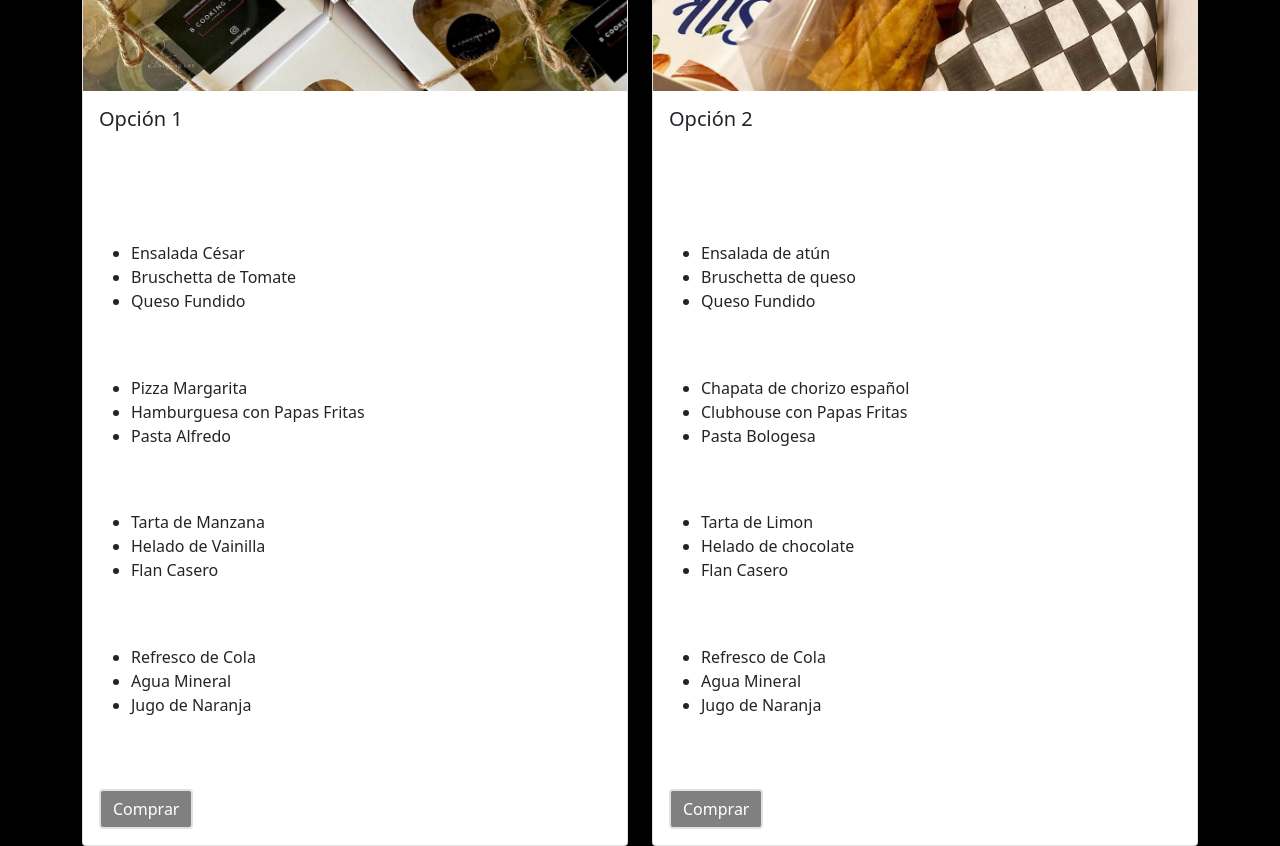
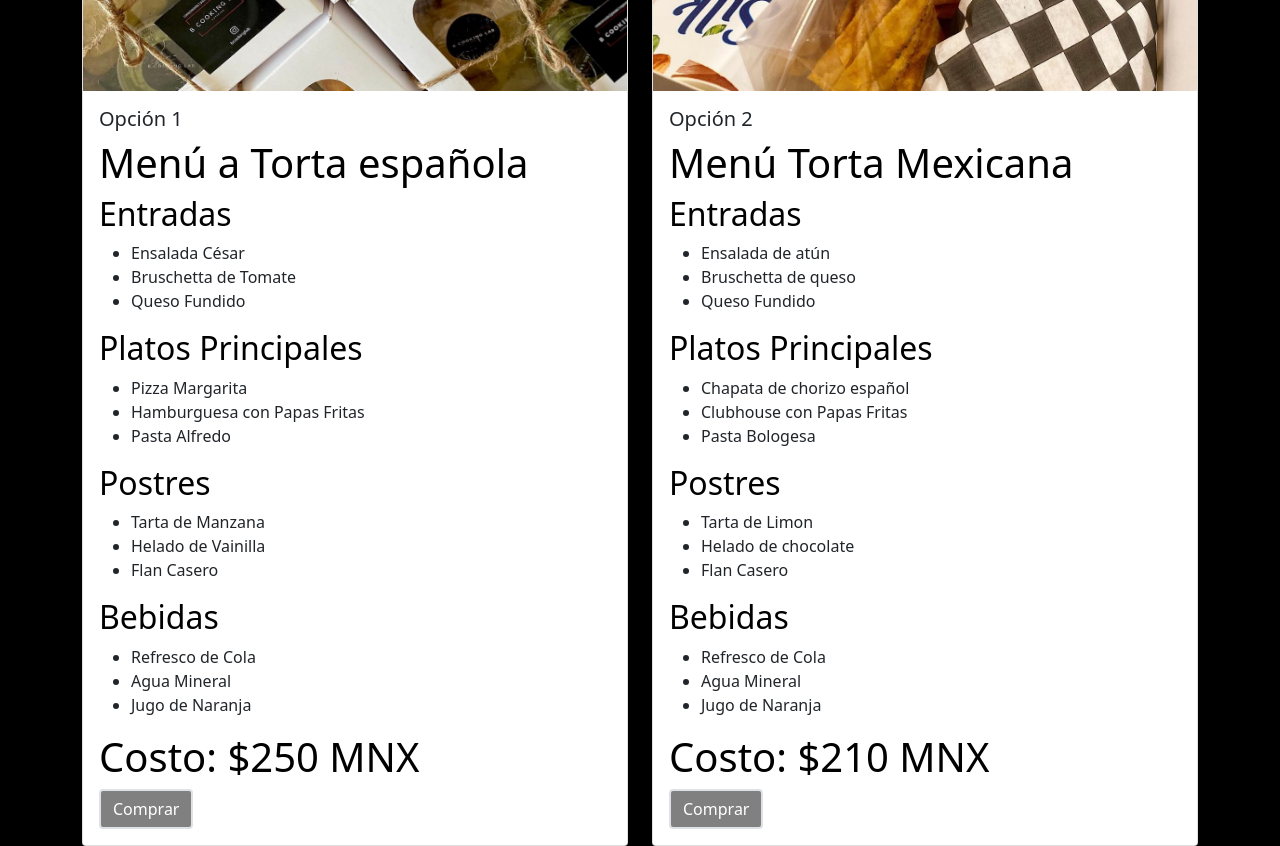
Before and after one commit to Sebastian071193/ProyectoFinalGuinand, a website: page menus.html in a window 1280 px wide. Shown: the part 640-1486 px from the top of the page. Drawn offline with Linux system fonts and the light colour scheme.

Commit message:
arreglo final

```diff
--- a/SCSS/styles.scss
+++ b/SCSS/styles.scss
@@ -132,6 +132,8 @@ nav {
   padding: 20px;
   text-align: justify;
 }
+
+.menutitulo { color: black;}
 
 .titulo-galeria {
   text-align: center;
--- a/menus.html
+++ b/menus.html
@@ -35,35 +35,35 @@
             <img class="card-img-top" src="bcookinglabimagenes/IMG_1916.PNG" alt="Imagen del Menu 1" height="500px">
             <div class="card-body">
               <h5 class="card-title">Opción 1</h5>
-              <h1>Menú a Torta española</h1>
-              <h2>Entradas</h2>
+              <h1 class="menutitulo">Menú a Torta española</h1>
+              <h2 class="menutitulo">Entradas</h2>
               <ul>
                 <li>Ensalada César</li>
                 <li>Bruschetta de Tomate</li>
                 <li>Queso Fundido</li>
               </ul>
 
-              <h2>Platos Principales</h2>
+              <h2 class="menutitulo" >Platos Principales</h2>
               <ul>
                 <li>Pizza Margarita</li>
                 <li>Hamburguesa con Papas Fritas</li>
                 <li>Pasta Alfredo</li>
               </ul>
 
-              <h2>Postres</h2>
+              <h2 class="menutitulo" >Postres</h2>
               <ul>
                 <li>Tarta de Manzana</li>
                 <li>Helado de Vainilla</li>
                 <li>Flan Casero</li>
               </ul>
 
-              <h2>Bebidas</h2>
+              <h2 class="menutitulo" >Bebidas</h2>
               <ul>
                 <li>Refresco de Cola</li>
                 <li>Agua Mineral</li>
                 <li>Jugo de Naranja</li>
               </ul>
-              <h1>Costo: $250 MNX </h1>
+              <h1 class="menutitulo" >Costo: $250 MNX </h1>
               <button type="submit"
                 class="btn btn-primary bg-gray text-white border border-2 border-black">Comprar</button>
             </div>
@@ -75,35 +75,35 @@
               alt="Torta mexicana de jamon serrano y queso" height="500px">
             <div class="card-body">
               <h5 class="card-title">Opción 2</h5>
-              <h1>Menú Torta Mexicana </h1>
-              <h2>Entradas</h2>
+              <h1 class="menutitulo">Menú Torta Mexicana </h1>
+              <h2 class="menutitulo">Entradas</h2>
               <ul>
                 <li>Ensalada de atún</li>
                 <li>Bruschetta de queso</li>
                 <li>Queso Fundido</li>
               </ul>
 
-              <h2>Platos Principales</h2>
+              <h2 class="menutitulo">Platos Principales</h2>
               <ul>
                 <li>Chapata de chorizo español</li>
                 <li>Clubhouse con Papas Fritas</li>
                 <li>Pasta Bologesa</li>
               </ul>
 
-              <h2>Postres</h2>
+              <h2 class="menutitulo">Postres</h2>
               <ul>
                 <li>Tarta de Limon</li>
                 <li>Helado de chocolate</li>
                 <li>Flan Casero</li>
               </ul>
 
-              <h2>Bebidas</h2>
+              <h2 class="menutitulo">Bebidas</h2>
               <ul>
                 <li>Refresco de Cola</li>
                 <li>Agua Mineral</li>
                 <li>Jugo de Naranja</li>
               </ul>
-              <h1>Costo: $210 MNX </h1>
+              <h1 class="menutitulo">Costo: $210 MNX </h1>
               <button type="submit"
                 class="btn btn-primary bg-gray text-white border border-2 border-black">Comprar</button>
             </div>
```
Also changed, not shown: contactos.html (+1 -1 lines), css/styles.css, 1 other file.
